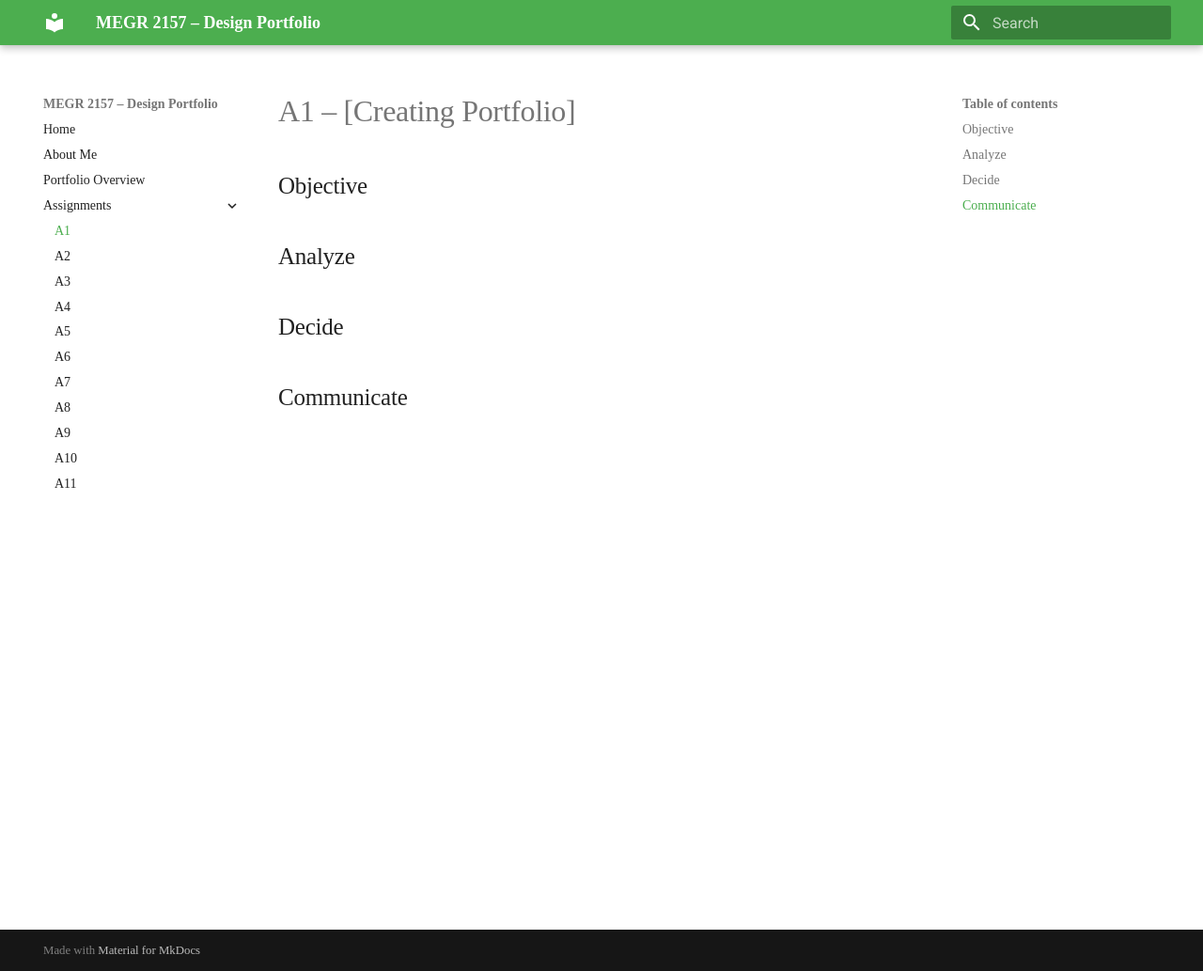
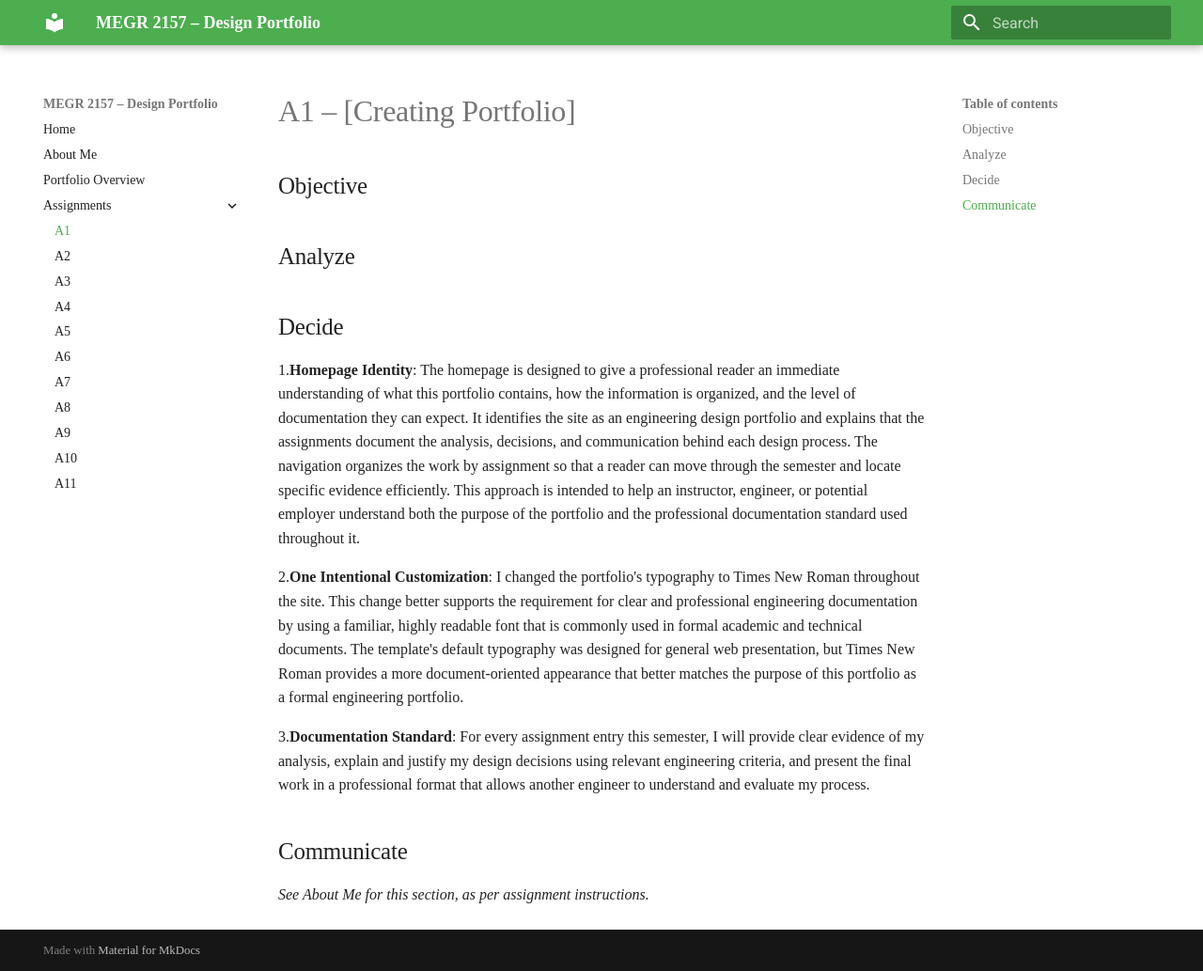
Before and after one commit to carandapz/design-projects-portfolio, an MkDocs documentation site: the page built from docs/assignments/A01/index.md, in a window 1280 px wide and 1033 px high. Shown: the whole window at 94% size. Built offline with MkDocs 1.6.1 and Material for MkDocs 9.7.7, drawn with Linux system fonts in a browser that asks for light colours.

Commit message:
Update index.md

```diff
--- a/docs/assignments/A01/index.md
+++ b/docs/assignments/A01/index.md
@@ -7,6 +7,11 @@
 
 
 ## Decide
+1.**Homepage Identity**: The homepage is designed to give a professional reader an immediate understanding of what this portfolio contains, how the information is organized, and the level of documentation they can expect. It identifies the site as an engineering design portfolio and explains that the assignments document the analysis, decisions, and communication behind each design process. The navigation organizes the work by assignment so that a reader can move through the semester and locate specific evidence efficiently. This approach is intended to help an instructor, engineer, or potential employer understand both the purpose of the portfolio and the professional documentation standard used throughout it.
 
+2.**One Intentional Customization**: I changed the portfolio's typography to Times New Roman throughout the site. This change better supports the requirement for clear and professional engineering documentation by using a familiar, highly readable font that is commonly used in formal academic and technical documents. The template's default typography was designed for general web presentation, but Times New Roman provides a more document-oriented appearance that better matches the purpose of this portfolio as a formal engineering portfolio.
+
+3.**Documentation Standard**: For every assignment entry this semester, I will provide clear evidence of my analysis, explain and justify my design decisions using relevant engineering criteria, and present the final work in a professional format that allows another engineer to understand and evaluate my process.
 
 ## Communicate
+*See About Me for this section, as per assignment instructions.*
```
